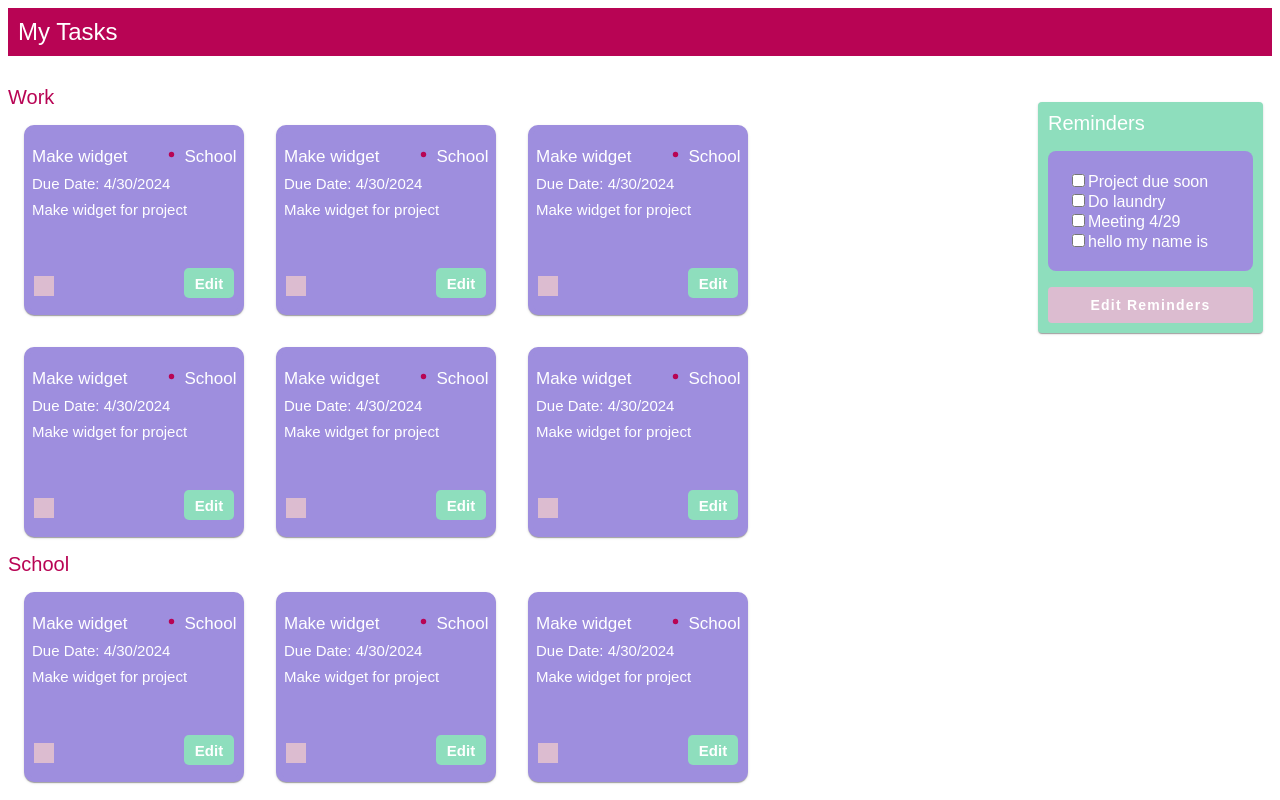
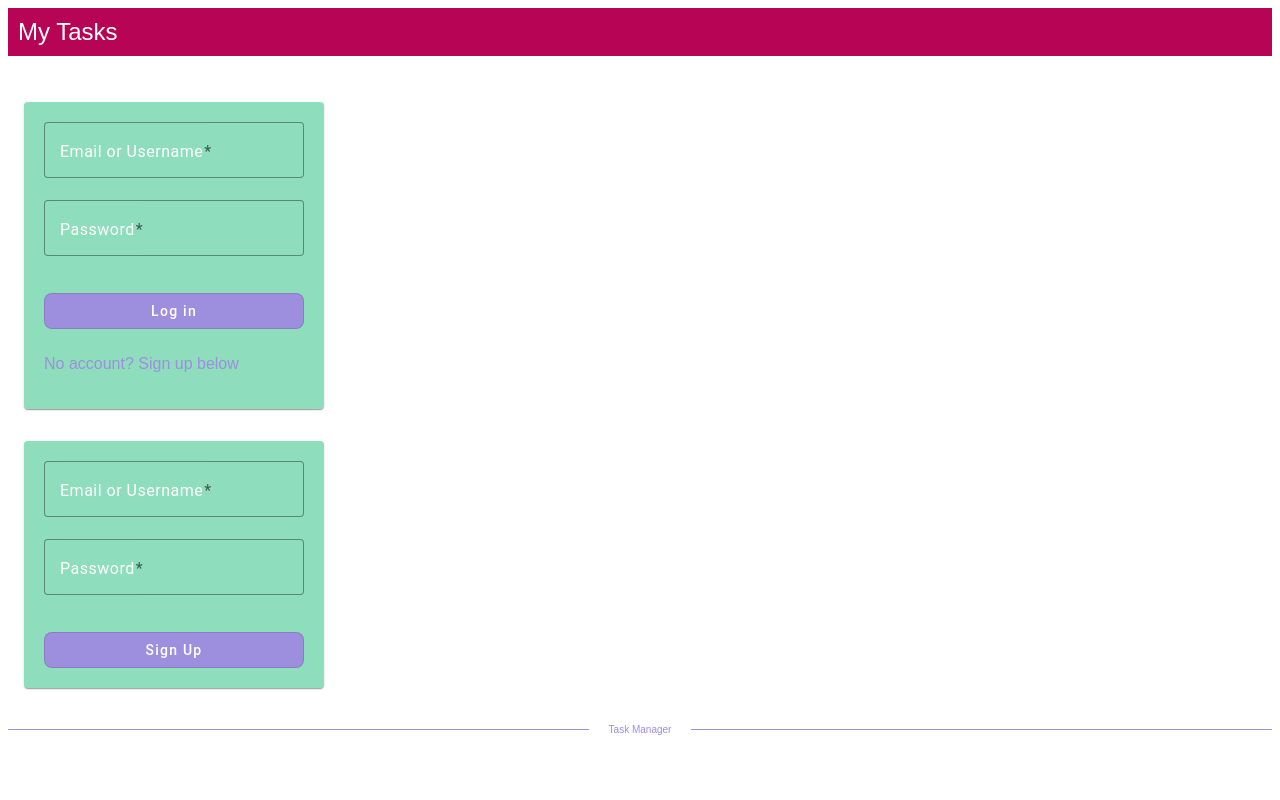
Before and after one commit to emmalynfoster/task-manager, an Angular app in the folder task-manager/: page / in a window 1280 px wide. Shown: the top 800 px of the page. Built offline with nearby package versions, Linux system fonts and the light colour scheme.

Commit message:
Fix routing and make small adjustments to login page

```diff
--- a/task-manager/src/app/app-routing.module.ts
+++ b/task-manager/src/app/app-routing.module.ts
@@ -8,6 +8,8 @@ import { LoginPageComponent } from './login-page/login-page.component';
 export const routes: Routes = [
   HomePageComponent.Route,
   EditTaskComponent.Route,
+  RemindersEditorComponent.Route,
+  LoginPageComponent.Route,
 ];
 
 @NgModule({
--- a/task-manager/src/app/home-page/home-page.component.ts
+++ b/task-manager/src/app/home-page/home-page.component.ts
@@ -12,7 +12,7 @@ import { RemindersWidget } from '../reminders/reminders.widget';
   styleUrl: './home-page.component.css'
 })
 export class HomePageComponent {
-  public static Route: Route = {path: '', component: HomePageComponent};
+  public static Route: Route = {path: 'tasks', component: HomePageComponent};
   public category1: number[];
   public category2: number[];
   public category3: number[];
--- a/task-manager/src/app/login-page/login-page.component.css
+++ b/task-manager/src/app/login-page/login-page.component.css
@@ -1,64 +1,57 @@
-.header {
-    display: flex;
-    justify-content: center;
-    align-items: center;
-    color: #27d7a1;
-    margin-top: 40px;
+.navbar {
+    width: 100%;
+    background-color: #B80454;
+    color: white;
+    padding: 10px 0;
+    text-align: left;
+    font-family: OpenSans, sans-serif;
+    margin-bottom: 30px;
+}
+
+.page-name {
+    font-size: 24px;
+    margin-left: 10px;
 }
 
 .form-container {
     display: flex;
-    justify-content: center;
-    align-items: center;
     width: 100%;
     height: 100%;
     flex-direction: column;
     margin-top: 20px;
+    justify-content: flex-start;
+
 }
 
-
-form {
-    display: flex;
-    flex-direction: column;
-    justify-content: center;
-    align-items: center;
-    background-color: #27d7a1;
-    padding: 30px;
+mat-card{
+    background-color: #8EDEBD;
+    padding: 20px;
+    width: 300px;
 }
 
-#login-form {
-    border-top-left-radius: 8px;
-    border-top-right-radius: 8px;
-}
-
-#signup-form {
-    border-bottom-left-radius: 8px;
-    border-bottom-right-radius: 8px;
-}
-
-input {
-    padding: 5px;
-}
-
-input[type="text"] {
-    margin-bottom: 5px;
-}
-
-input[type="password"] {
-    margin-bottom: 5px;
-}
-
-form ~ input:hover {
-    background-color: lightgrey;
-}
 
 button {
     margin-top: 15px;
     padding: 10px;
-    background-color: aliceblue;
+    background-color: #9E8EDE;
     border-radius: 8px;
+    color: white !important;
 }
 
 button:hover {
-    background-color: lightslategray;
+    background-color: #DCBCD0;
 }
+
+
+mat-label{
+    color:white !important;
+}
+
+mat-card{
+    color: black !important;
+}
+
+p{
+    font-family: OpenSans, sans-serif;
+    color: #9E8EDE;
+}
--- a/task-manager/src/app/login-page/login-page.component.html
+++ b/task-manager/src/app/login-page/login-page.component.html
@@ -1,15 +1,62 @@
-<div class="header">
-    <h1><b>Welcome to the Task Manager</b></h1>
+<div class="navbar">
+    <span class="page-name">My Tasks</span>
 </div>
+
 <div class="form-container">
-    <form id="login-form" class="form">
-        <input type="text" id="username" placeholder="Email or Username" required>
-        <input type="password" id="password" placeholder="Password" required>
-        <button (click)="navigateToMyTasks()" type="submit">Login</button>
+
+    <form [formGroup]="login_form">
+        <mat-card>
+            <mat-form-field
+                appearance="outline"
+                color="accent"
+            >
+            <mat-label>Email or Username</mat-label>
+            <input
+            matInput
+            formControlName="login_username"
+            name="login_username" />
+            </mat-form-field>
+            <mat-form-field
+            appearance="outline"
+            color="accent"
+            >
+            <mat-label>Password</mat-label>
+            <input
+            matInput
+            formControlName="login_password"
+            name="login_password" />
+            </mat-form-field>
+            <button mat-stroked-button (click)="navigateToMyTasks()" type="submit" style="margin-bottom: 10px;">Log in</button>
+            <p>No account? Sign up below</p>
+        </mat-card>
     </form>
-    <form id="signup-form" class="form">
-        <input type="text" id="new-username" placeholder="Email or Username" required>
-        <input type="password" id="new-password" placeholder="Password" required>
-        <button (click)="navigateToMyTasks()" type="submit">Sign Up</button>
+
+
+
+    <form [formGroup]="signup_form">
+        <mat-card>
+            <mat-form-field
+                appearance="outline"
+                color="accent"
+            >
+            <mat-label>Email or Username</mat-label>
+            <input
+            matInput
+            formControlName="signup_username"
+            name="signup_username" />
+            </mat-form-field>
+            <mat-form-field
+            appearance="outline"
+            color="accent"
+            >
+            <mat-label>Password</mat-label>
+            <input
+            matInput
+            formControlName="signup_password"
+            name="signup_password" />
+            </mat-form-field>
+            <button mat-stroked-button (click)="navigateToMyTasks()" type="submit">Sign Up</button>
+        </mat-card>
     </form>
+
 </div>
--- a/task-manager/src/app/login-page/login-page.component.ts
+++ b/task-manager/src/app/login-page/login-page.component.ts
@@ -1,19 +1,35 @@
 import { Component } from '@angular/core';
 import { Route, Router } from '@angular/router';
+import { SharedModule } from '../shared.module';
+import { FormBuilder, FormControl, Validators, ReactiveFormsModule, Form } from '@angular/forms';
 
 @Component({
   selector: 'app-login-page',
   standalone: true,
-  imports: [],
+  imports: [SharedModule],
   templateUrl: './login-page.component.html',
   styleUrl: './login-page.component.css'
 })
 export class LoginPageComponent {
-  public static Route: Route = {path: 'login', component: LoginPageComponent};
+  public static Route: Route = {path: '', component: LoginPageComponent};
+  login_username = new FormControl('', [Validators.required]);
+  login_password = new FormControl('', [Validators.required]);
+  signup_username = new FormControl('', [Validators.required]);
+  signup_password = new FormControl('', [Validators.required]);
 
-  constructor(private router: Router) { }
+  public login_form=this.formBuilder.group({
+    login_username: this.login_username,
+    login_password: this.login_password
+  })
+
+  public signup_form=this.formBuilder.group({
+    signup_username: this.signup_username,
+    signup_password: this.signup_password
+  })
+
+  constructor(private router: Router, protected formBuilder: FormBuilder) { }
 
   navigateToMyTasks(): void {
-    this.router.navigate(['']);
+    this.router.navigate(['tasks']);
   }
 }
```
